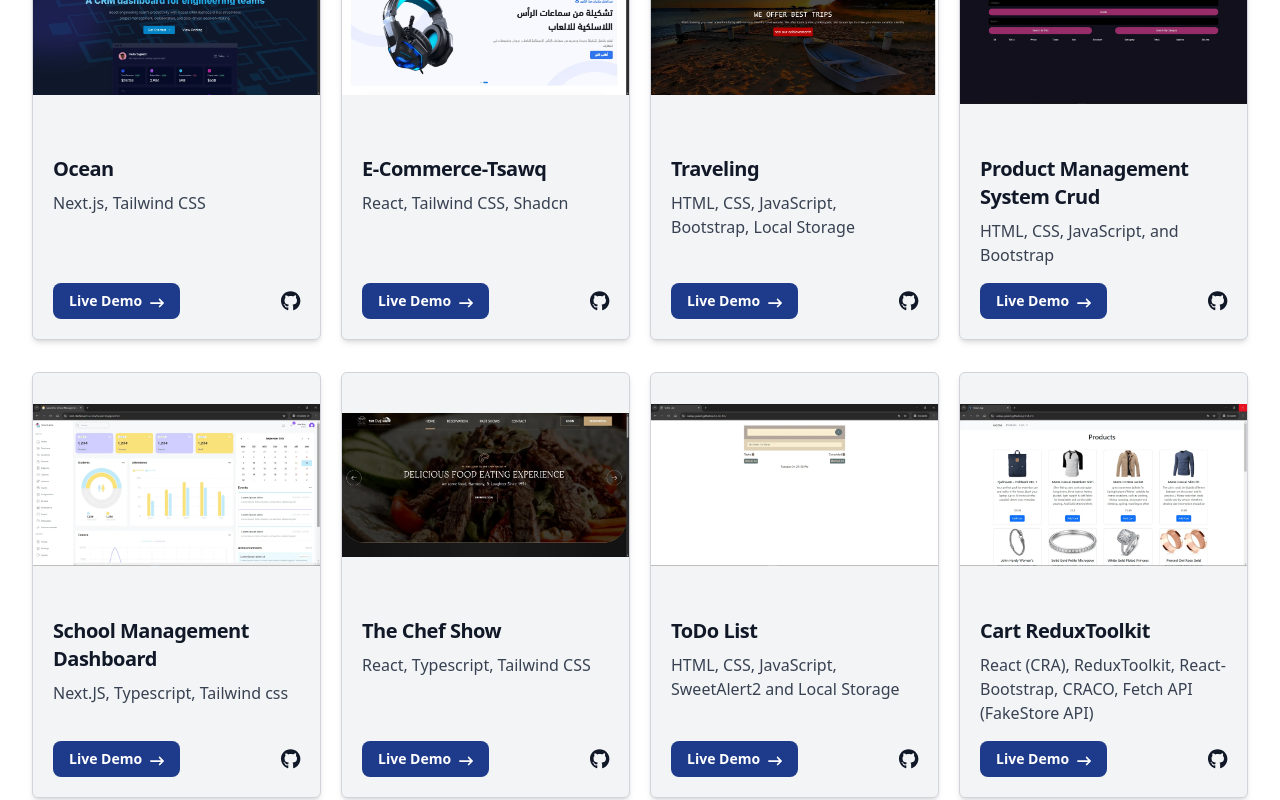
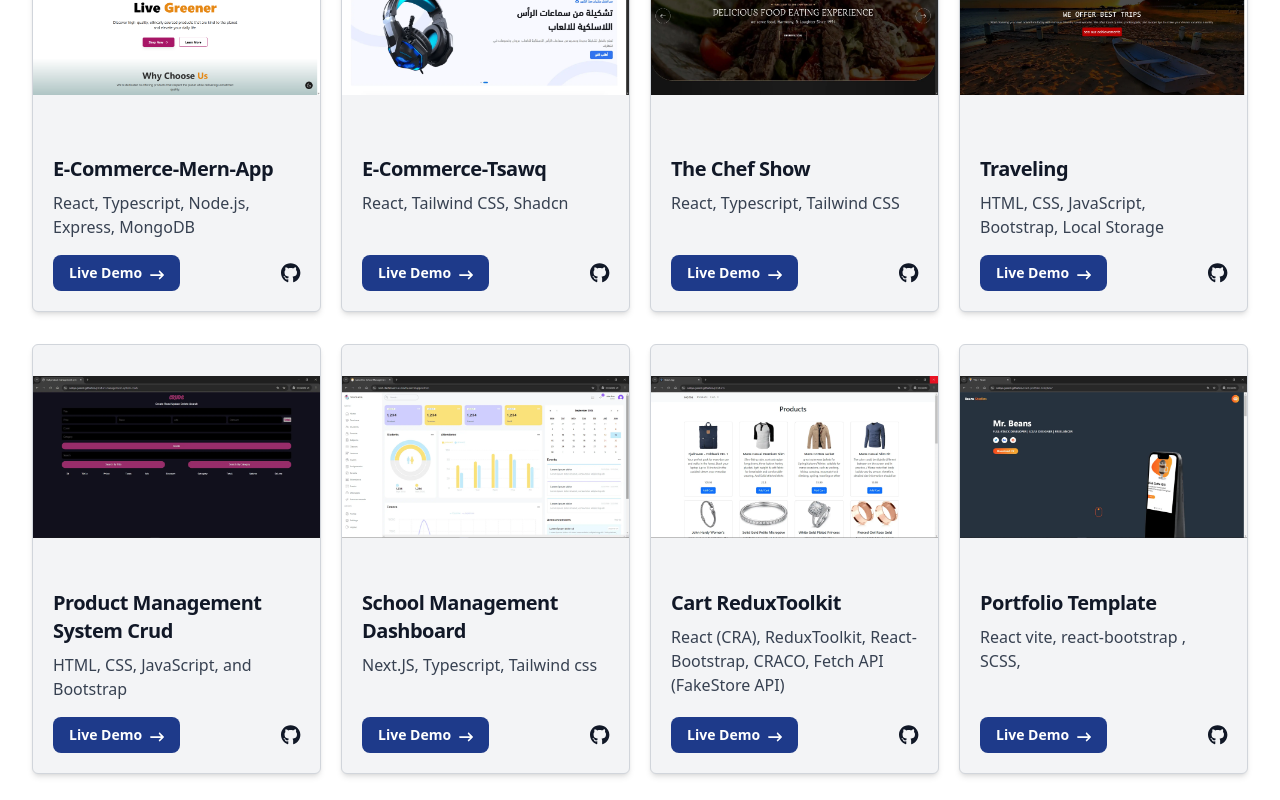
Before and after one commit to Safeya-Yasien/portfolio, a Next.js app: page / in a window 1280 px wide. Shown: the part 900-1700 px from the top of the page. Built offline with nearby package versions, Linux system fonts and the light colour scheme.

Commit message:
update projectsData.ts

```diff
--- a/src/app/data/projectsData.ts
+++ b/src/app/data/projectsData.ts
@@ -1,13 +1,22 @@
 export const projectsData = [
   {
     id: 1,
-    title: "Ocean",
-    description: "Next.js, Tailwind CSS",
-    image: "/projects/ocean.webp",
-    github_link: "https://github.com/Safeya-Yasien/ocean",
-    live_demo: "https://master--my-ocean.netlify.app/",
-    technologies: ["NextJs", "Tailwind"],
+    title: "e-commerce-mern-app",
+    description: "React, Typescript, Node.js, Express, MongoDB",
+    image: "/projects/e-commerce-mern-app.png",
+    github_link: "https://github.com/Safeya-Yasien/e-commerce-mern-app",
+    live_demo: "https://e-commerce-mern-app-phi.vercel.app/",
+    technologies: ["React", "Typescript", "Node.js", "Express", "MongoDB"],
   },
+  // {
+  //   id: 1,
+  //   title: "Ocean",
+  //   description: "Next.js, Tailwind CSS",
+  //   image: "/projects/ocean.webp",
+  //   github_link: "https://github.com/Safeya-Yasien/ocean",
+  //   live_demo: "https://master--my-ocean.netlify.app/",
+  //   technologies: ["NextJs", "Tailwind"],
+  // },
   {
     id: 2,
     title: "E-Commerce-Tsawq",
@@ -26,6 +35,15 @@ export const projectsData = [
   //   live_demo: "https://safeya-yasien.github.io/Apkly/",
   //   technologies: ["HTML", "CSS", "JS", "Bootstrap", "JQuery"],
   // },
+    {
+    id: 6,
+    title: "The Chef Show",
+    description: "React, Typescript, Tailwind CSS",
+    image: "/projects/the-chef-show.webp",
+    github_link: "https://github.com/Safeya-Yasien/the-chef-show",
+    live_demo: "https://the-chef-show.netlify.app/",
+    technologies: ["React", "Typescript", "Tailwind"],
+  },
   {
     id: 3,
     title: "Traveling",
@@ -56,15 +74,7 @@ export const projectsData = [
     technologies: ["NextTs", "Tailwind", "react-big-calendar", "recharts"],
   },
 
-  {
-    id: 6,
-    title: "The Chef Show",
-    description: "React, Typescript, Tailwind CSS",
-    image: "/projects/the-chef-show.webp",
-    github_link: "https://github.com/Safeya-Yasien/the-chef-show",
-    live_demo: "https://the-chef-show.netlify.app/",
-    technologies: ["React", "Typescript", "Tailwind"],
-  },
+
   // {
   //   id: 6,
   //   title: "Social links profile",
@@ -74,15 +84,15 @@ export const projectsData = [
   //   live_demo: "https://safeya-yasien.github.io/social-links-profile-main/",
   //   technologies: ["HTML", "CSS"],
   // },
-  {
-    id: 7,
-    title: "ToDo List",
-    description: "HTML, CSS,  JavaScript, SweetAlert2 and  Local Storage",
-    image: "/projects/todo-list.webp",
-    github_link: "https://github.com/Safeya-Yasien/to-do-list",
-    live_demo: "https://safeya-yasien.github.io/to-do-list/",
-    technologies: ["HTML", "CSS", "JS", "LocalStorage", "SweetAlert2"],
-  },
+  // {
+  //   id: 7,
+  //   title: "ToDo List",
+  //   description: "HTML, CSS,  JavaScript, SweetAlert2 and  Local Storage",
+  //   image: "/projects/todo-list.webp",
+  //   github_link: "https://github.com/Safeya-Yasien/to-do-list",
+  //   live_demo: "https://safeya-yasien.github.io/to-do-list/",
+  //   technologies: ["HTML", "CSS", "JS", "LocalStorage", "SweetAlert2"],
+  // },
   {
     id: 8,
     title: "Cart ReduxToolkit",
```
Also changed, not shown: public/projects/e-commerce-mern-app.png (added).
